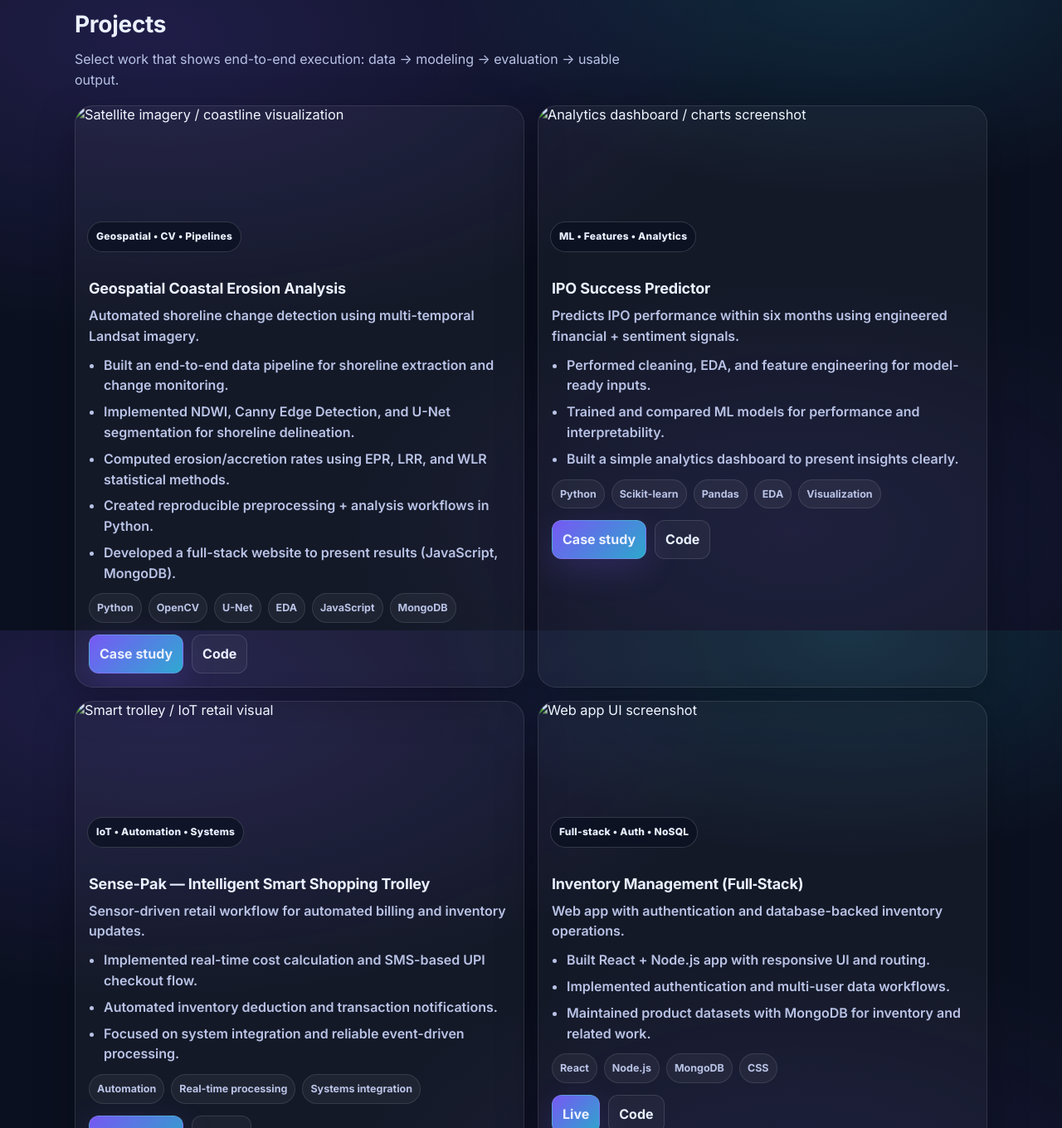
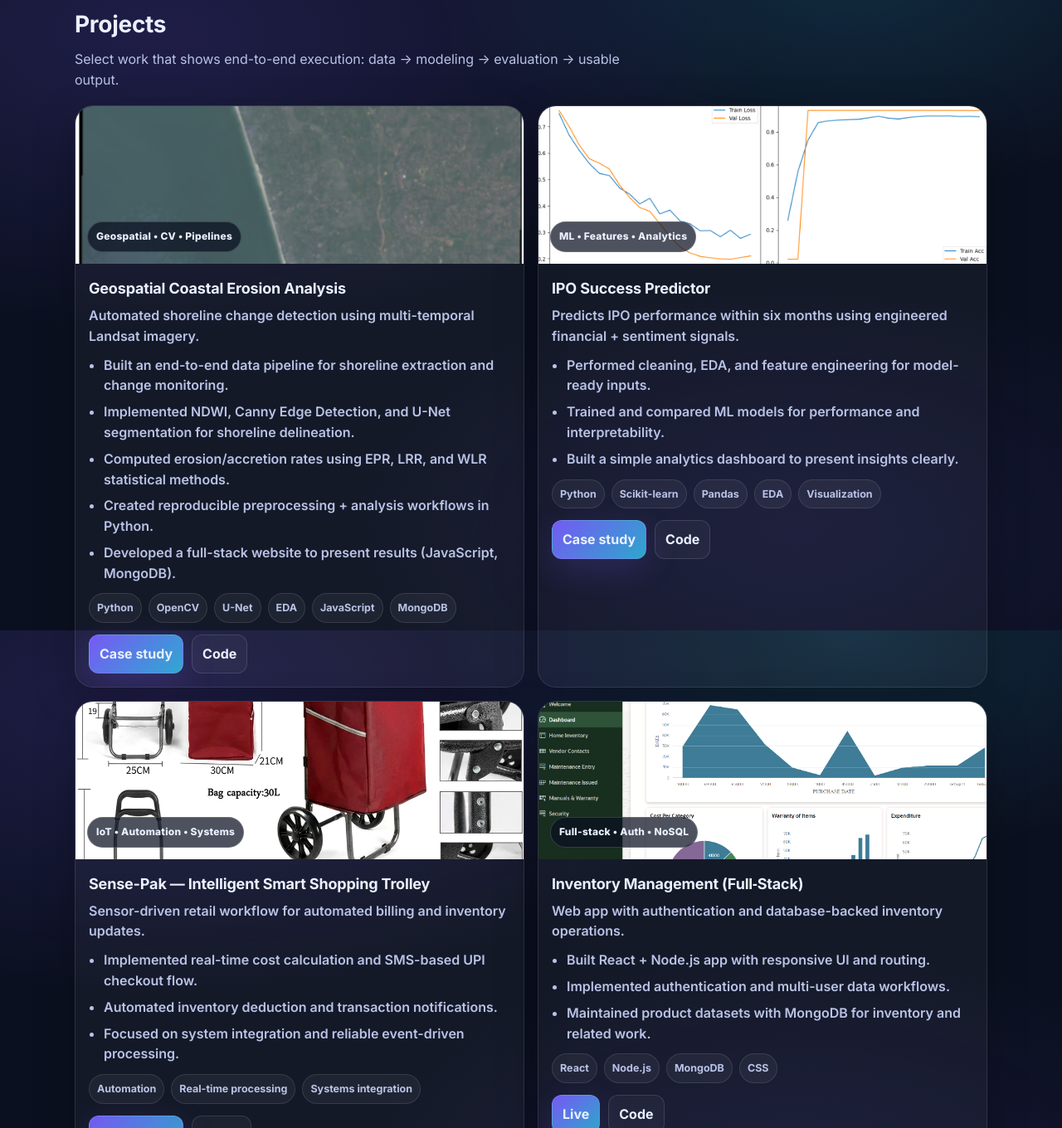
Before and after one commit to Aneesh-CLG/aneesh-portfolio, a plain HTML site: page index.html in a window 1280 px wide. Shown: the part 840-2200 px from the top of the page at 83% size. Drawn offline with Linux system fonts and the light colour scheme.

Commit message:
final changes

```diff
--- a/index.html
+++ b/index.html
@@ -61,7 +61,7 @@
 
           <div class="hero-cta">
             <a class="btn" href="#projects">View projects</a>
-            <a class="btn btn-ghost" href="assets/resume.pdf.pdf" target="_blank" rel="noopener">Download resume</a>
+            <a class="btn btn-ghost" href="assets/resume.pdf" target="_blank" rel="noopener">Download resume</a>
           </div>
 
           <div class="meta">
@@ -78,7 +78,7 @@
 
         <div class="hero-card" role="img" aria-label="Profile image and quick highlights">
           <div class="profile">
-            <img src="assets/profile.jpg.png" alt="Aneesh Mada headshot" />
+            <img src="assets/profile.png" alt="Aneesh Mada headshot" />
             <div>
               <div class="profile-name">Aneesh Mada</div>
               <div class="profile-title">AI & Data Science • Software + Data Engineering</div>
@@ -122,7 +122,7 @@
         <div class="grid-cards">
           <article class="card">
             <div class="card-media">
-              <img src="assets/project-coastal.jpg.png" alt="Satellite imagery / coastline visualization" />
+              <img src="assets/project-coastal.png" alt="Satellite imagery / coastline visualization" />
               <span class="tag">Geospatial • CV • Pipelines</span>
             </div>
             <div class="card-body">
@@ -148,7 +148,7 @@
 
           <article class="card">
             <div class="card-media">
-              <img src="assets/project-ipo.jpg.png" alt="Analytics dashboard / charts screenshot" />
+              <img src="assets/project-ipo.png" alt="Analytics dashboard / charts screenshot" />
               <span class="tag">ML • Features • Analytics</span>
             </div>
             <div class="card-body">
@@ -171,7 +171,7 @@
 
           <article class="card">
             <div class="card-media">
-              <img src="assets/project-sensepak.jpg.png" alt="Smart trolley / IoT retail visual" />
+              <img src="assets/project-sensepak.png" alt="Smart trolley / IoT retail visual" />
               <span class="tag">IoT • Automation • Systems</span>
             </div>
             <div class="card-body">
@@ -194,7 +194,7 @@
 
           <article class="card">
             <div class="card-media">
-              <img src="assets/project-inventory.jpg.png" alt="Web app UI screenshot" />
+              <img src="assets/project-inventory.png" alt="Web app UI screenshot" />
               <span class="tag">Full-stack • Auth • NoSQL</span>
             </div>
             <div class="card-body">
```
